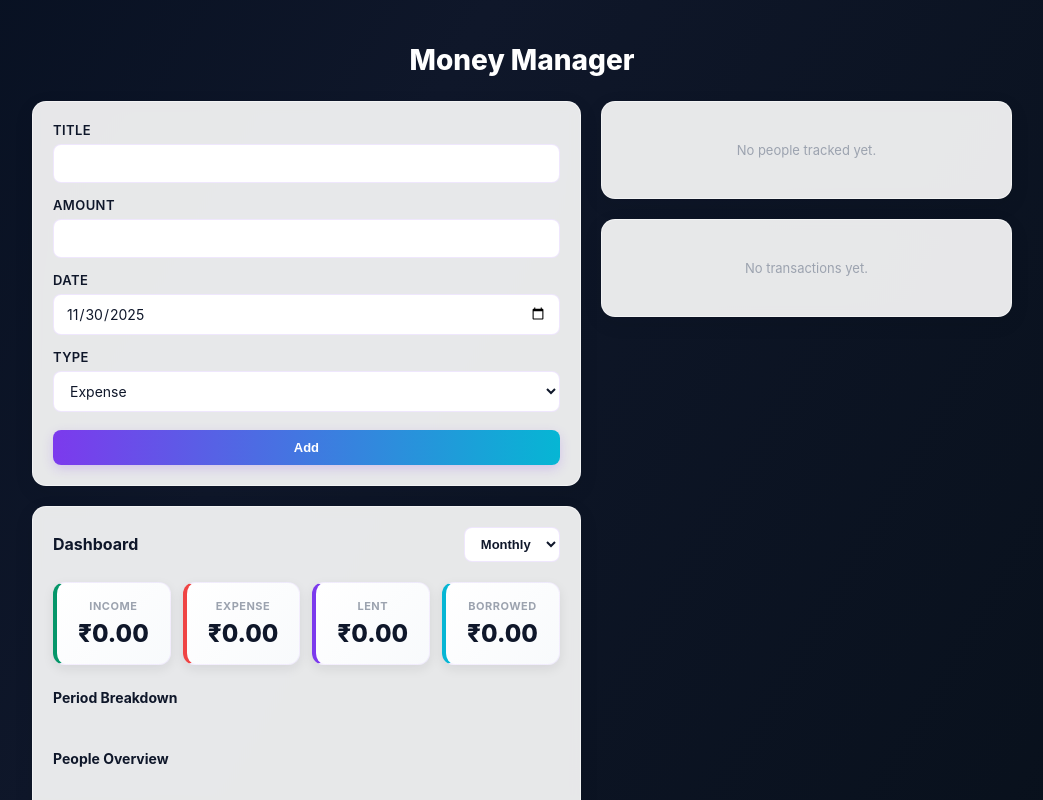
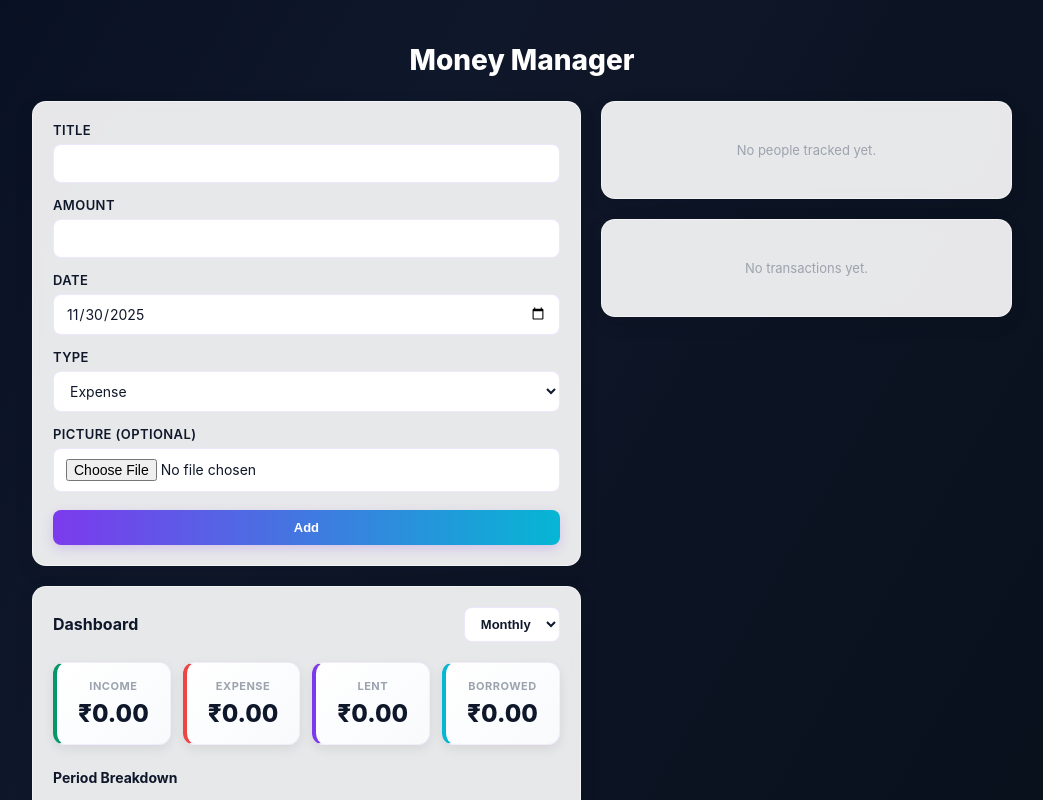
Before and after one commit to Avya-9/Money_Manager, a React (Vite) app: page / in a window 1280 px wide. Shown: the top 800 px of the page, without its empty margins (118-1161 px from the left). Built offline with nearby package versions, Linux system fonts and the light colour scheme.

Commit message:
add_image

```diff
--- a/src/components/TransactionForm.jsx
+++ b/src/components/TransactionForm.jsx
@@ -12,6 +12,8 @@ export default function TransactionForm({ onAdd, persons = [] }) {
   const [type, setType] = useState("expense");
   const [person, setPerson] = useState("");
   const [error, setError] = useState("");
+  const [image, setImage] = useState(null);
+  const [imagePreview, setImagePreview] = useState(null);
 
   function handleSubmit(e) {
     e.preventDefault();
@@ -39,14 +41,35 @@ export default function TransactionForm({ onAdd, persons = [] }) {
       date: new Date(date).toISOString(),
       type,
       person: person ? person.trim() : "",
+      image: image,
     };
     onAdd(tx);
     setTitle("");
     setAmount("");
+    setImage(null);
+    setImagePreview(null);
     // keep date/type/person to allow adding multiple items quickly
     // setDate(today);
     // setType("expense");
     // setPerson("");
+  }
+
+  function handleImageChange(e) {
+    const file = e.target.files?.[0];
+    if (file) {
+      const reader = new FileReader();
+      reader.onload = (event) => {
+        const base64 = event.target?.result;
+        setImage(base64);
+        setImagePreview(base64);
+      };
+      reader.readAsDataURL(file);
+    }
+  }
+
+  function clearImage() {
+    setImage(null);
+    setImagePreview(null);
   }
 
   return (
@@ -93,6 +116,19 @@ export default function TransactionForm({ onAdd, persons = [] }) {
         </div>
       )}
 
+      <div className="row">
+        <label>Picture (Optional)</label>
+        <input type="file" accept="image/*" onChange={handleImageChange} />
+        {imagePreview && (
+          <div style={{marginTop: '8px'}}>
+            <img src={imagePreview} alt="preview" style={{maxWidth: '100%', maxHeight: '150px', borderRadius: '8px'}} />
+            <button type="button" onClick={clearImage} style={{marginTop: '6px', padding: '4px 8px', background: '#ef4444', color: '#fff', border: 'none', borderRadius: '4px', cursor: 'pointer', fontSize: '12px'}}>
+              Remove Image
+            </button>
+          </div>
+        )}
+      </div>
+
       <div className="row actions">
         <button type="submit">Add</button>
       </div>
--- a/src/components/TransactionList.jsx
+++ b/src/components/TransactionList.jsx
@@ -1,4 +1,4 @@
-import React from "react";
+import React, { useState } from "react";
 
 function formatDate(iso) {
   const d = new Date(iso);
@@ -6,6 +6,7 @@ function formatDate(iso) {
 }
 
 export default function TransactionList({ items, onRemove, personsMap, filterPersonId = null, onClearFilter }) {
+  const [expandedId, setExpandedId] = useState(null);
   const filtered = filterPersonId ? items.filter((t) => t.personId === filterPersonId) : items;
   if (!filtered.length) return <div className="empty">No transactions yet.</div>;
 
@@ -26,6 +27,20 @@ export default function TransactionList({ items, onRemove, personsMap, filterPer
             <div className="left">
               <div className="title">{t.title}</div>
               <div className="meta">{t.type} · {t.person || (t.personId && personsMap && personsMap[t.personId] ? personsMap[t.personId].name : "—")} · {formatDate(t.date)}</div>
+              {t.image && (
+                <button
+                  type="button"
+                  onClick={() => setExpandedId(expandedId === t.id ? null : t.id)}
+                  style={{marginTop: '8px', padding: '4px 8px', background: 'var(--accent)', color: '#fff', border: 'none', borderRadius: '4px', cursor: 'pointer', fontSize: '12px', fontWeight: '600'}}
+                >
+                  {expandedId === t.id ? 'Hide Image' : 'Show Image'}
+                </button>
+              )}
+              {expandedId === t.id && t.image && (
+                <div style={{marginTop: '8px'}}>
+                  <img src={t.image} alt={t.title} style={{maxWidth: '100%', maxHeight: '250px', borderRadius: '8px', border: '1px solid rgba(124,58,237,0.2)'}} />
+                </div>
+              )}
             </div>
             <div className="right">
               <div className={`amount ${t.type === 'income' || t.type === 'lend' ? 'pos' : 'neg'}`}>
```
